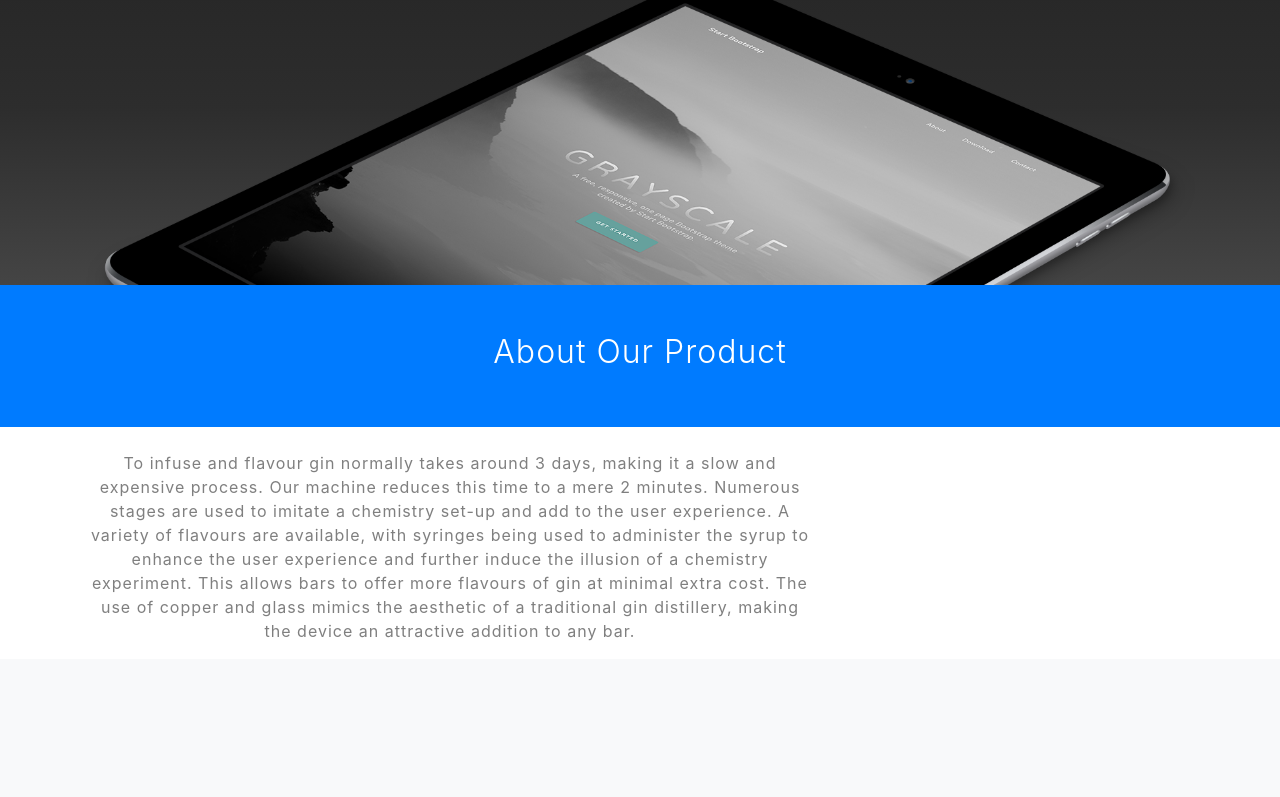
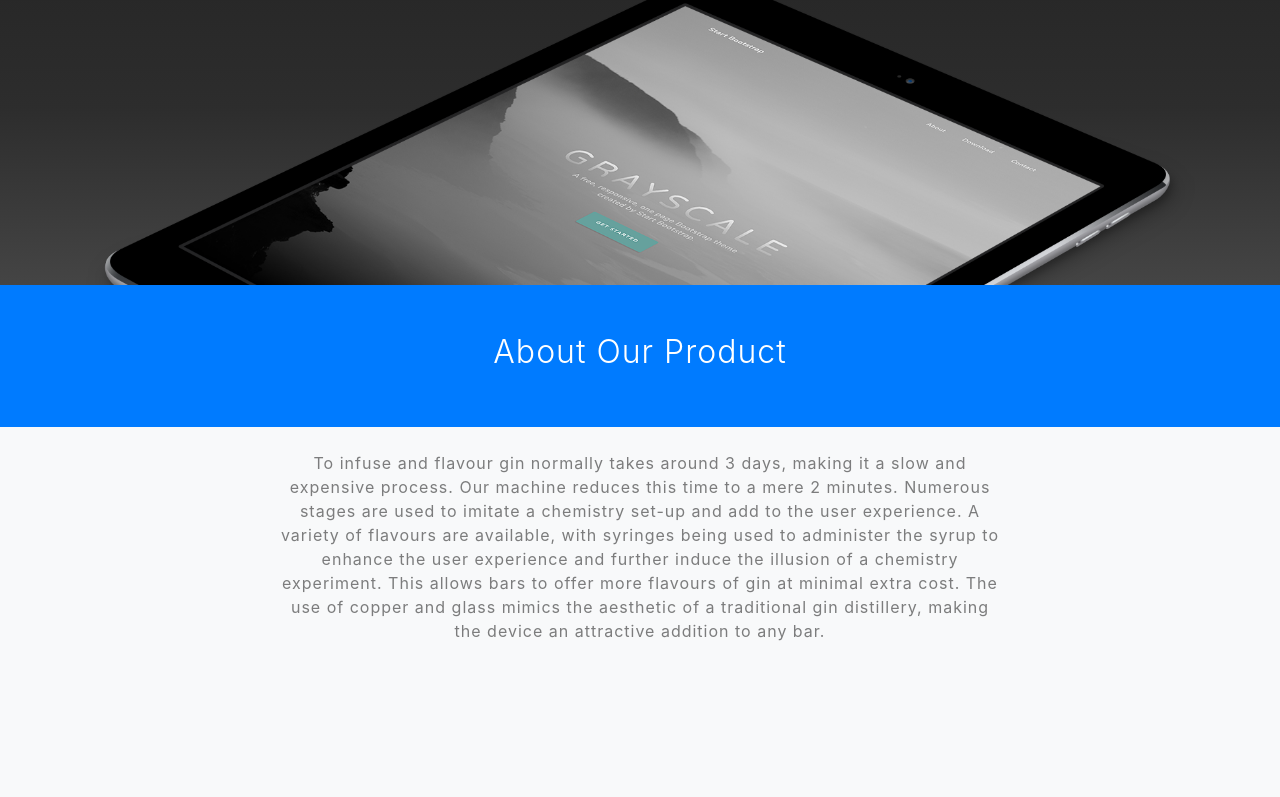
Before and after one commit to zoehall12/horizons, a website with bundled scripts: page index.html in a window 1280 px wide. Shown: the part 1227-2024 px from the top of the page. Built offline with nearby package versions, Linux system fonts and the light colour scheme.

Commit message:
backgrounds still

```diff
--- a/index.html
+++ b/index.html
@@ -77,7 +77,7 @@
   </section>
 
   <!-- Product Section -->
-  <section id="product" class="product-section text-center">
+  <section id="product" class="product-section text-center bg-light">
     <header class="bg-primary text-center py-5 mb-4">
       <div class="container">
         <div class="row">
@@ -89,7 +89,7 @@
     </header>
     <div class="container">
       <div class="row">
-        <div class="col-xl-8 col-lg-7">
+        <div class="col-lg-8 mx-auto">
           <p class="text-black-50">To infuse and flavour gin normally takes around 3 days, making it a slow and expensive process. Our machine reduces this time to a mere 2 minutes. Numerous stages are used to imitate a chemistry set-up and add to the user experience. A variety of flavours are available, with syringes being used to administer the syrup to enhance the user experience and further induce the illusion of a chemistry experiment. This allows bars to offer more flavours of gin at minimal extra cost. The use of copper and glass mimics the aesthetic of a traditional gin distillery, making the device an attractive addition to any bar.</p>
         </div>
       </div>
```
